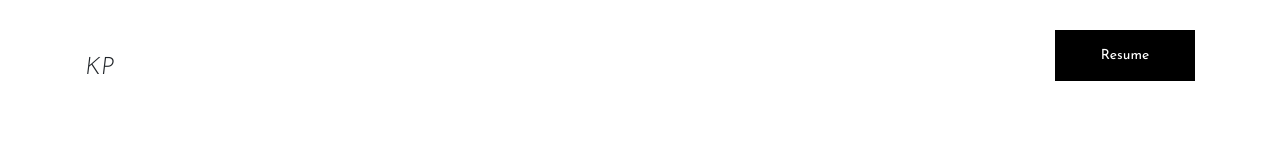
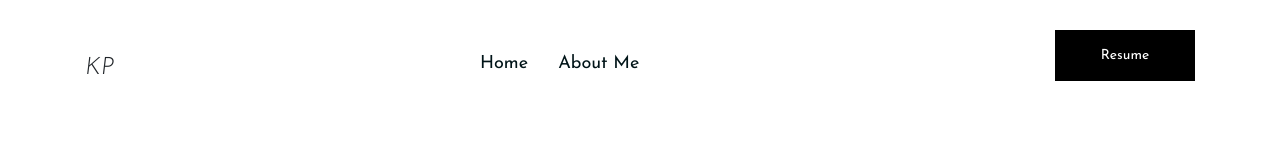
Before and after one commit to khushboopanchal/khushboopanchal.github.io, a plain HTML site: page index.html in a window 1280 px wide. Shown: the top 160 px of the page. Drawn offline with Linux system fonts and the light colour scheme.

Commit message:
Update index.html
added nav bar

```diff
--- a/index.html
+++ b/index.html
@@ -53,13 +53,13 @@
         </div>
       </div>
       <div class="col-lg-8 col-md-9"> <a href="assets/khushboo_panchal_resume.pdf" target="_blank" class="site-btn header-btn">Resume</a>
-        <!--<nav class="main-menu">
+        <nav class="main-menu">
           <ul>
             <li><a href="index.html">Home</a></li>
             <li><a href="aboutme.html">About Me</a></li>
-            <li><a href="mywork.html">My Work</a></li>
+            <!--<li><a href="mywork.html">My Work</a></li>-->
           </ul>
-        </nav>-->
+        </nav>
       </div>
     </div>
   </div>
```
